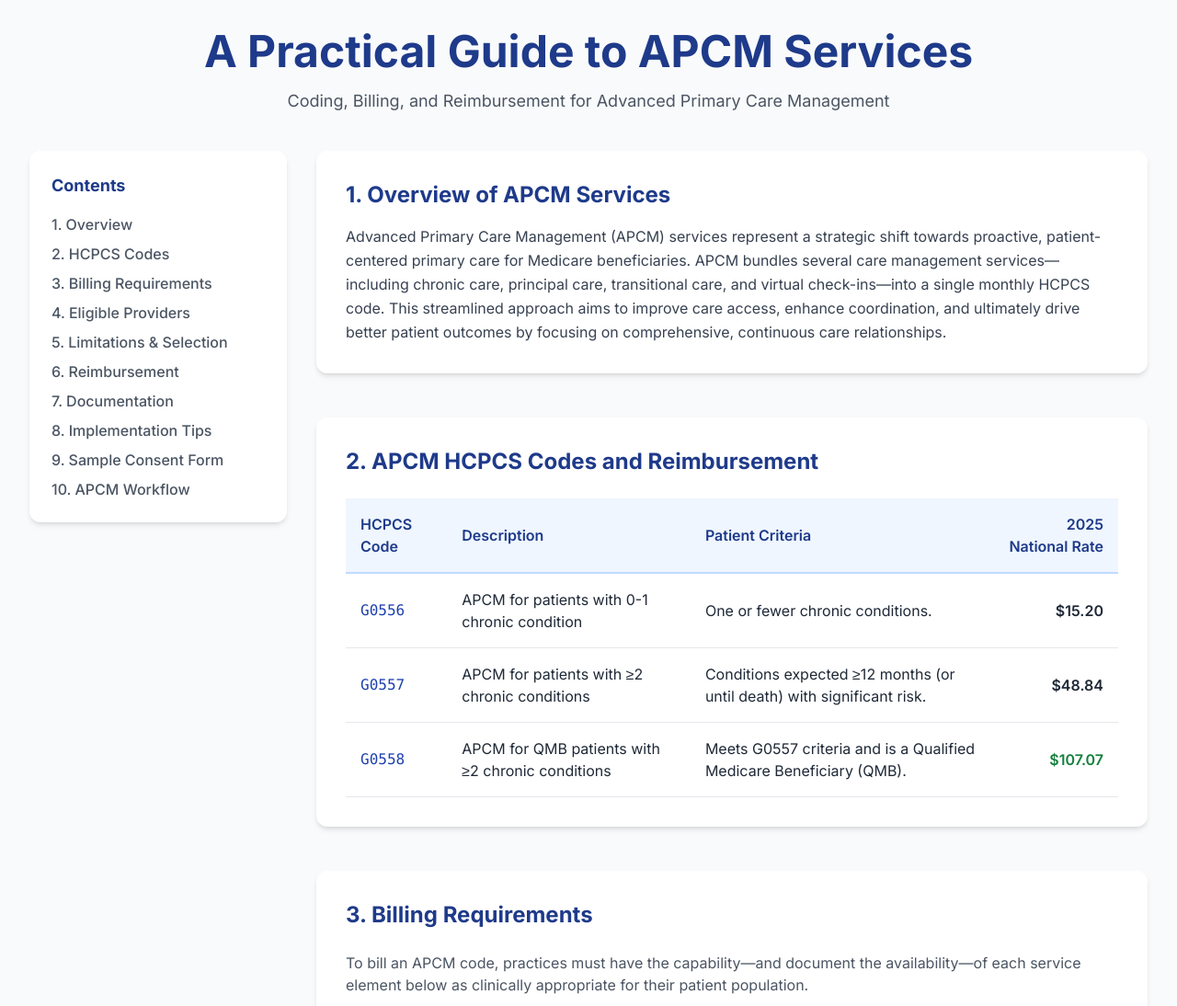
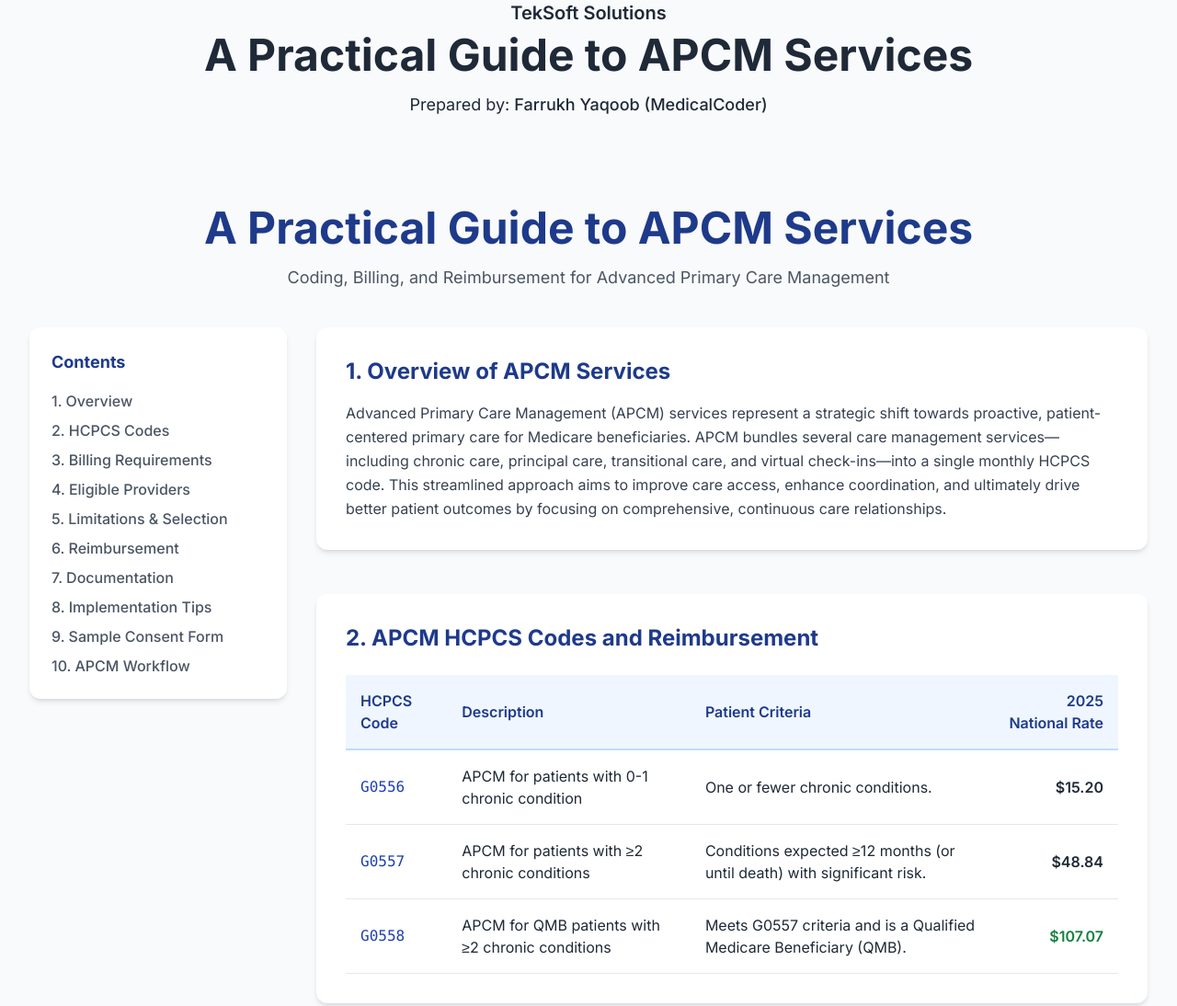
Before and after one commit to farrukhnewton/apcm-guide, a plain HTML site: page index.html in a window 1280 px wide. Shown: the top 1094 px of the page at 92% size. Drawn offline with nearby package versions, Linux system fonts and the light colour scheme.

Commit message:
Update index.html

```diff
--- a/index.html
+++ b/index.html
@@ -82,7 +82,13 @@
     </style>
 </head>
 <body class="bg-gray-50 text-gray-800">
-
+<header class="text-center mb-16">
+            <h2 class="text-xl font-semibold" style="color: var(--brand-accent);">TekSoft Solutions</h2>
+            <h1 class="text-4xl md:text-5xl font-extrabold mt-2" style="color: var(--text-primary);">A Practical Guide to APCM Services</h1>
+            <p class="mt-4 text-lg" style="color: var(--text-secondary);">
+                Prepared by: <span class="font-medium ">Farrukh Yaqoob (MedicalCoder)</span>
+            </p>
+        </header>
     <div class="container mx-auto p-4 sm:p-6 lg:p-8">
         <!-- Header -->
         <header class="text-center mb-10">
```
